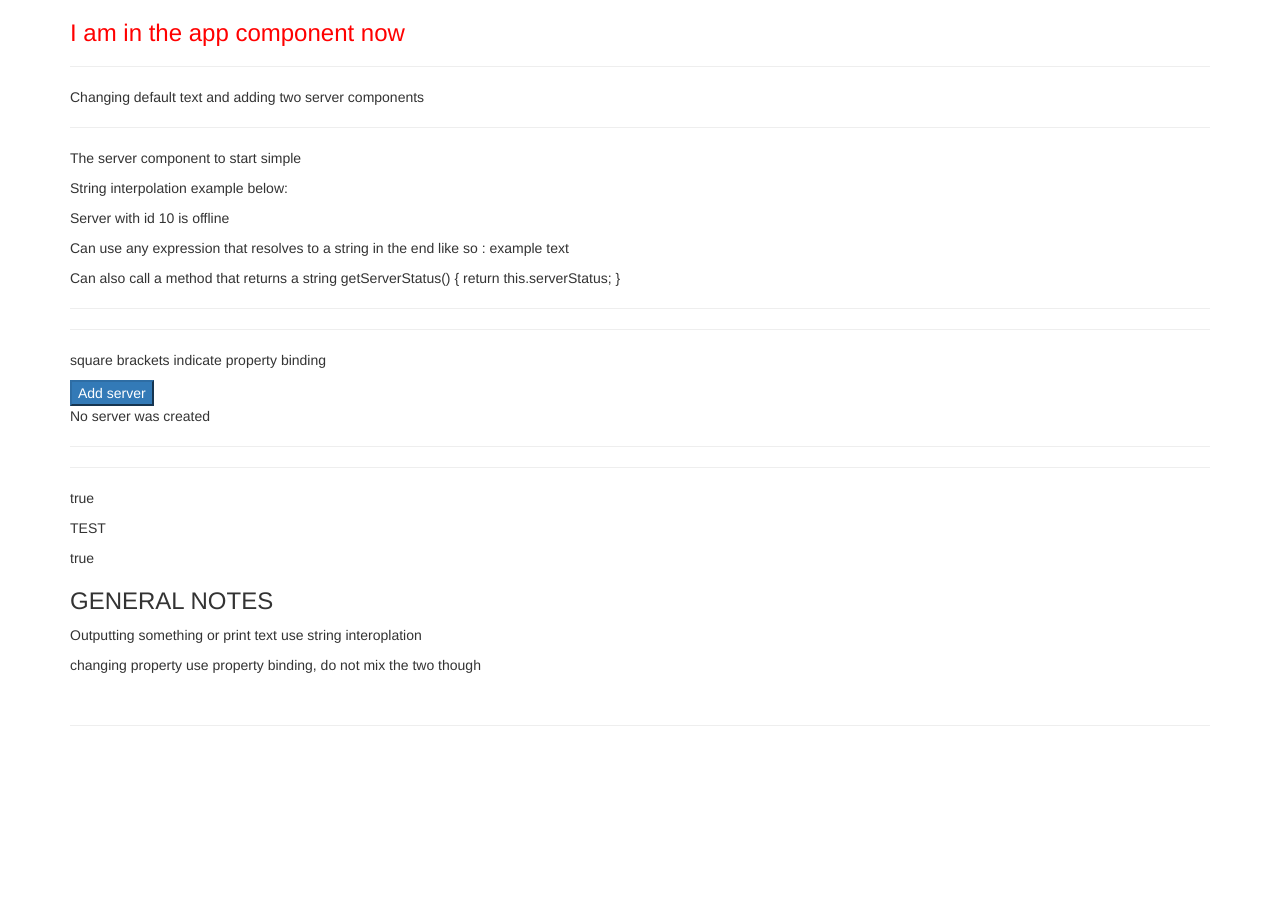
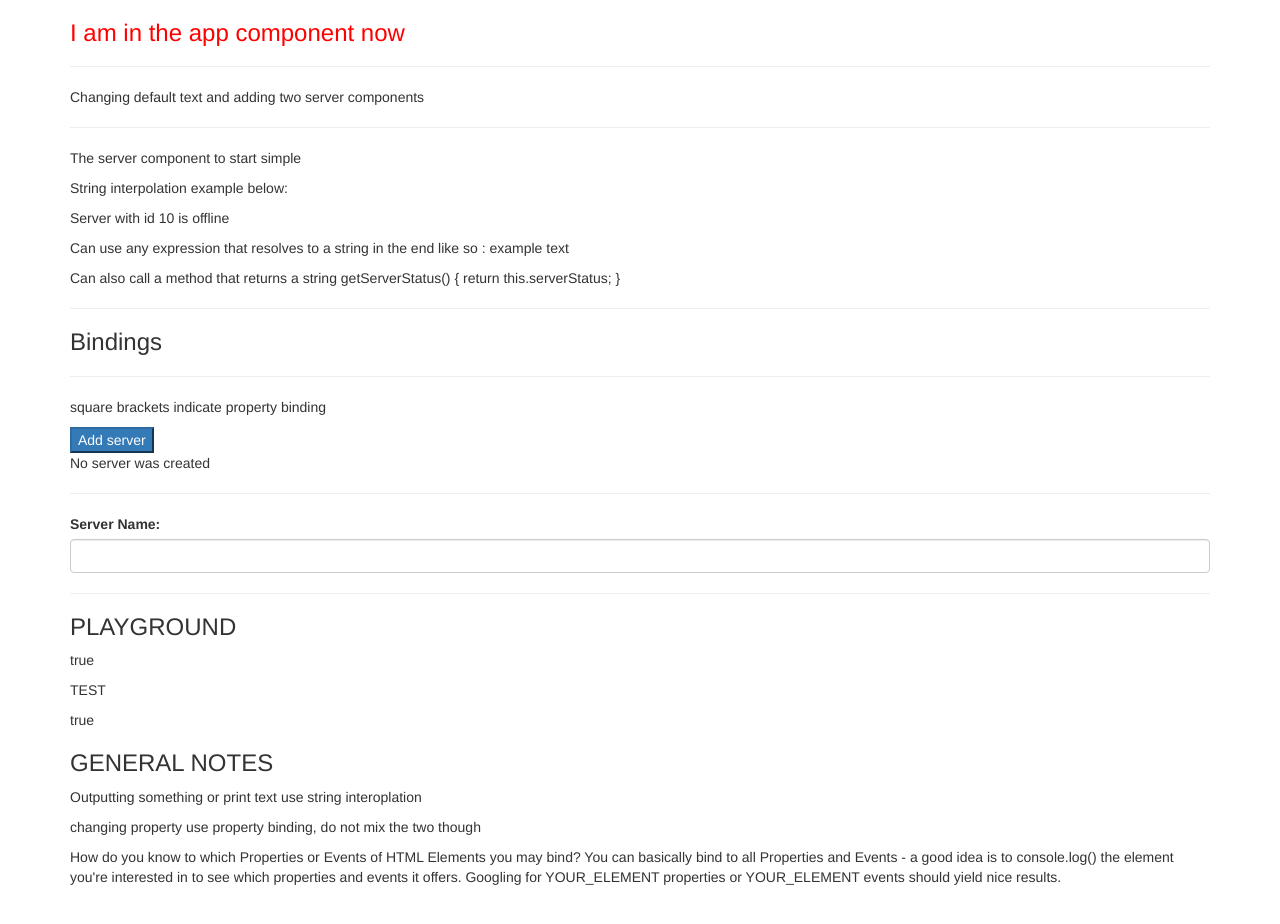
Before and after one commit to DevinAnnunzio/FirstAngularDemoProj, an Angular app: page / in a window 1280 px wide. Shown: the top 924 px of the page. Before the commit the page ends 800 px from the top, so only its background shows below. Built offline with nearby package versions, Linux system fonts and the light colour scheme.

Commit message:
Feat: Passing/using data with event binding

```diff
--- a/src/app/servers/servers.component.html
+++ b/src/app/servers/servers.component.html
@@ -1,13 +1,18 @@
 <p>Changing default text and adding two server components</p>
 <app-server></app-server>
+<h3>Bindings</h3>
 <hr>
 <p>square brackets indicate property binding</p>
 <button class="btn-primary" [disabled]="!allowNewServer" (click)="onCreateServer()">Add server</button>
 <br>
 <p>{{serverCreationStatus}}</p>
 <hr>
+<label>Server Name: {{serverName}}</label>
+<input type="text" class="form-control" (input)="onUpdateServerName($event)">
 <hr>
 
+
+<h3>PLAYGROUND</h3>
 <p [innerText]="allowNewServer"></p>
 <p>TEST</p>
 <p>{{ allowNewServer }}</p>
@@ -15,5 +20,10 @@
 <h3>GENERAL NOTES</h3>
 <p>Outputting something or print text use string interoplation</p>
 <p>changing property use property binding, do not mix the two though</p>
+<p>How do you know to which Properties or Events of HTML Elements you may bind?
+    You can basically bind to all Properties and Events - a good idea is to console.log()
+    the element you're interested in to see which properties and events it offers.  Googling for YOUR_ELEMENT properties  or
+    YOUR_ELEMENT events  should yield nice results.</p>
 <br>
 <hr>
+<br>
--- a/src/app/servers/servers.component.ts
+++ b/src/app/servers/servers.component.ts
@@ -21,6 +21,7 @@ import { Component } from '@angular/core';
 export class ServersComponent {
   allowNewServer = false;
   serverCreationStatus = 'No server was created';
+  serverName = ""
 
   constructor(){
     setTimeout(() => {
@@ -31,4 +32,8 @@ export class ServersComponent {
   onCreateServer(){
     this.serverCreationStatus = 'Server was created!'
   }
+
+  onUpdateServerName(event: any){
+    this.serverName = event.target.value
+  }
 }
```
